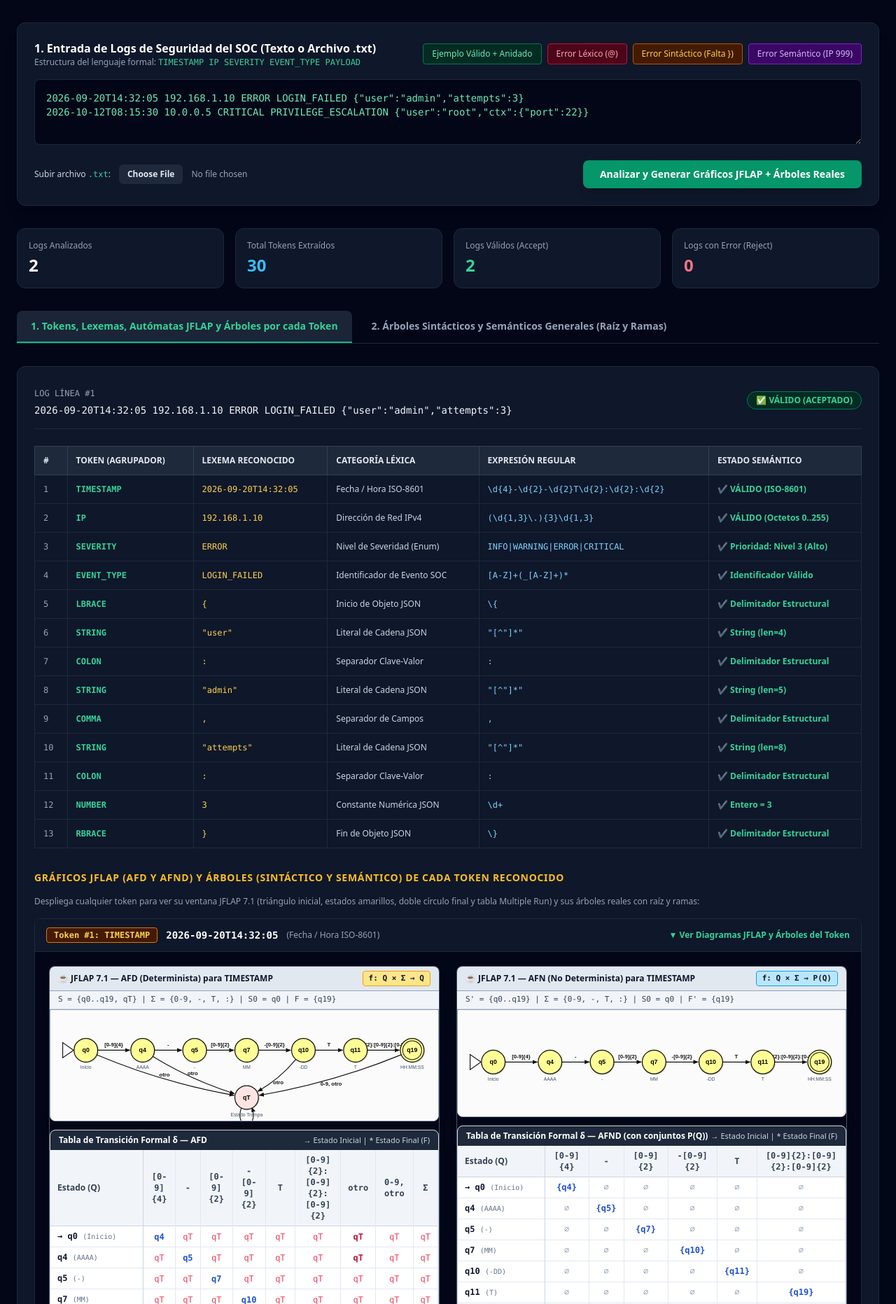
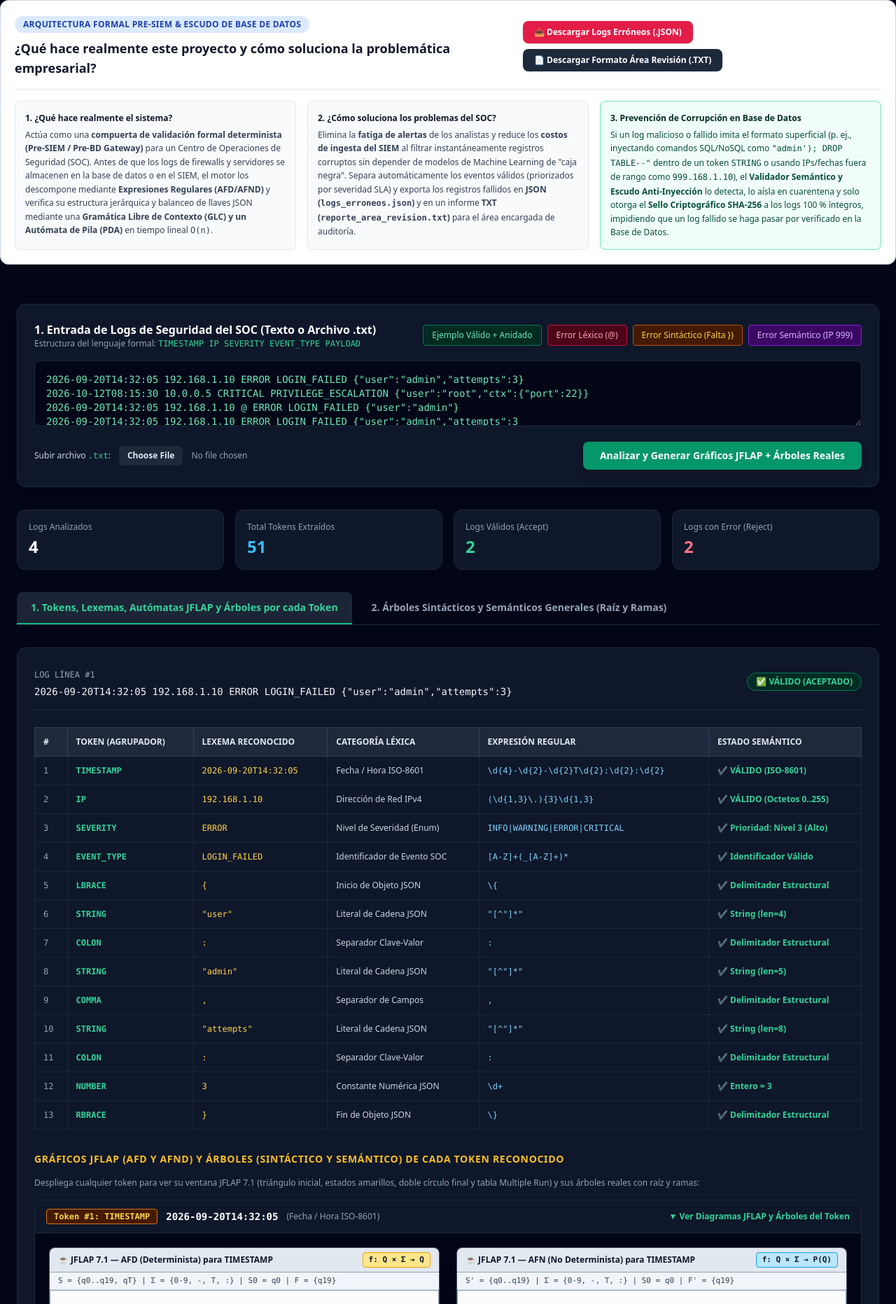
Before and after one commit to Fer-rgb03/TeoriaComputacion, a Flask app: page / in a window 1280 px wide. Shown: the part 77-1940 px from the top of the page at 70% size. Run offline with Flask 3, Linux system fonts and the light colour scheme; some libraries are stand-ins or nearby versions.

Commit message:
Configuracion de salida de JSON y TXT, agregacion de un sistema de deteccion contra ataques de base de datos, y definicion sobre que hace el proyecto

```diff
--- a/app/controllers/analyzer_controller.py
+++ b/app/controllers/analyzer_controller.py
@@ -1,34 +1,44 @@
-from flask import render_template, request
-from app.patterns.singleton.grammar_singleton import GrammarSingleton
-from app.services.analyzer_service import analyze_single_log, save_results_to_storage
+import os
+from flask import render_template, request, send_file, abort
+from app.services.analyzer_service import analyze_logs_input, DEFAULT_SAMPLE_LOGS
 
-grammar = GrammarSingleton()
 
 def index_controller():
-    log_input = grammar.DEFAULT_LOGS
+    raw_input = DEFAULT_SAMPLE_LOGS
     if request.method == 'POST':
-        uploaded_file = request.files.get('txt_file')
+        uploaded_file = request.files.get('log_file')
         if uploaded_file and uploaded_file.filename != '':
-            log_input = uploaded_file.read().decode('utf-8', errors='replace')
+            raw_input = uploaded_file.read().decode('utf-8', errors='replace')
         else:
-            log_input = request.form.get('log_input', grammar.DEFAULT_LOGS)
+            raw_input = request.form.get('log_input', DEFAULT_SAMPLE_LOGS)
 
-    lines = [line.strip() for line in log_input.splitlines() if line.strip()]
-    results = [analyze_single_log(line, idx + 1) for idx, line in enumerate(lines)]
+    context = analyze_logs_input(raw_input)
+    return render_template('index.html', **context)
 
-    # Persistir en archivos planos dentro de app/storage/
-    save_results_to_storage(results)
 
-    summary = {
-        'total_lines': len(results),
-        'total_tokens': sum(len(r['tokens']) for r in results),
-        'accepted': sum(1 for r in results if r['valid_lexical'] and r['valid_syntactic'] and r['valid_semantic']),
-        'rejected': sum(1 for r in results if not (r['valid_lexical'] and r['valid_syntactic'] and r['valid_semantic']))
-    }
+def descargar_errores_json_controller():
+    ruta = os.path.join(os.getcwd(), 'app', 'storage', 'logs_erroneos.json')
+    if not os.path.exists(ruta):
+        analyze_logs_input(DEFAULT_SAMPLE_LOGS)
+    if not os.path.exists(ruta):
+        abort(404, description="Archivo JSON no encontrado.")
+    return send_file(
+        ruta,
+        mimetype='application/json',
+        as_attachment=True,
+        download_name='logs_erroneos_soc.json'
+    )
 
-    return render_template(
-        'index.html',
-        log_input=log_input,
-        results=results,
-        summary=summary
+
+def descargar_reporte_txt_controller():
+    ruta = os.path.join(os.getcwd(), 'app', 'storage', 'reporte_area_revision.txt')
+    if not os.path.exists(ruta):
+        analyze_logs_input(DEFAULT_SAMPLE_LOGS)
+    if not os.path.exists(ruta):
+        abort(404, description="Reporte TXT no encontrado.")
+    return send_file(
+        ruta,
+        mimetype='text/plain',
+        as_attachment=True,
+        download_name='reporte_area_encargada_soc.txt'
     )
--- a/app/routes.py
+++ b/app/routes.py
@@ -1,8 +1,23 @@
 from flask import Blueprint
-from app.controllers.analyzer_controller import index_controller
+from app.controllers.analyzer_controller import (
+    index_controller,
+    descargar_errores_json_controller,
+    descargar_reporte_txt_controller
+)
 
 main_bp = Blueprint('main', __name__)
+
 
 @main_bp.route('/', methods=['GET', 'POST'])
 def index():
     return index_controller()
+
+
+@main_bp.route('/descargar/errores-json', methods=['GET'])
+def descargar_errores_json():
+    return descargar_errores_json_controller()
+
+
+@main_bp.route('/descargar/reporte-txt', methods=['GET'])
+def descargar_reporte_txt():
+    return descargar_reporte_txt_controller()
--- a/app/views/templates/index.html
+++ b/app/views/templates/index.html
@@ -11,7 +11,8 @@
                 'valido': '2026-09-20T14:32:05 192.168.1.10 ERROR LOGIN_FAILED {"user":"admin","attempts":3}\n2026-10-12T08:15:30 10.0.0.5 CRITICAL PRIVILEGE_ESCALATION {"user":"root","ctx":{"port":22}}',
                 'lexico': '2026-09-20T14:32:05 192.168.1.10 @ ERROR LOGIN_FAILED {"user":"admin"}',
                 'sintactico': '2026-09-20T14:32:05 192.168.1.10 ERROR LOGIN_FAILED {"user":"admin","attempts":3',
-                'semantico': '2026-09-20T14:32:05 999.168.1.10 ERROR LOGIN_FAILED {"user":"admin","attempts":3}'
+                'semantico': '2026-09-20T14:32:05 999.168.1.10 ERROR LOGIN_FAILED {"user":"admin","attempts":3}',
+                'ataque_bd': '2026-09-20T14:32:05 192.168.1.10 ERROR LOGIN_FAILED {"user":"admin\'); DROP TABLE logs;--","attempts":3}'
             };
             document.getElementById('log_input').value = samples[type];
         }
@@ -47,6 +48,55 @@
             </div>
         </div>
     </header>
+    <!-- BLOQUE EJECUTIVO: OBSERVACIONES 1, 2 Y 3 DEL PROFESOR -->
+<section class="mb-6 rounded-xl border border-slate-300 bg-white p-5 shadow-sm">
+  <div class="flex flex-col lg:flex-row lg:items-center lg:justify-between gap-4 border-b border-slate-200 pb-4">
+    <div>
+      <span class="inline-block rounded-full bg-blue-100 px-3 py-1 text-xs font-bold text-blue-800 uppercase tracking-wide">
+        Arquitectura Formal Pre-SIEM &amp; Escudo de Base de Datos
+      </span>
+      <h2 class="mt-2 text-lg font-bold text-slate-900">
+        ¿Qué hace realmente este proyecto y cómo soluciona la problemática empresarial?
+      </h2>
+    </div>
+
+    <!-- BOTONES DE DESCARGA EXIGIDOS EN LA RETROALIMENTACIÓN (PUNTO 1) -->
+    <div class="flex flex-wrap gap-2">
+      <a href="/descargar/errores-json"
+         class="inline-flex items-center gap-2 rounded-lg bg-rose-600 px-4 py-2 text-xs font-bold text-white shadow hover:bg-rose-700 transition">
+        <span>📥 Descargar Logs Erróneos (.JSON)</span>
+      </a>
+      <a href="/descargar/reporte-txt"
+         class="inline-flex items-center gap-2 rounded-lg bg-slate-800 px-4 py-2 text-xs font-bold text-white shadow hover:bg-slate-900 transition">
+        <span>📄 Descargar Formato Área Revisión (.TXT)</span>
+      </a>
+    </div>
+  </div>
+
+  <!-- DESCRIPCIÓN DEL PROYECTO Y SOLUCIÓN DE PROBLEMAS (PUNTO 2 Y PUNTO 3) -->
+  <div class="mt-4 grid grid-cols-1 md:grid-cols-3 gap-4 text-xs text-slate-700 leading-relaxed">
+    <div class="rounded-lg bg-slate-50 p-3.5 border border-slate-200">
+      <h3 class="font-bold text-slate-900 mb-1">1. ¿Qué hace realmente el sistema?</h3>
+      <p>
+        Actúa como una <strong>compuerta de validación formal determinista (Pre-SIEM / Pre-BD Gateway)</strong> para un Centro de Operaciones de Seguridad (SOC). Antes de que los logs de firewalls y servidores se almacenen en la base de datos o en el SIEM, el motor los descompone mediante <strong>Expresiones Regulares (AFD/AFND)</strong> y verifica su estructura jerárquica y balanceo de llaves JSON mediante una <strong>Gramática Libre de Contexto (GLC) y un Autómata de Pila (PDA)</strong> en tiempo lineal <code>O(n)</code>.
+      </p>
+    </div>
+
+    <div class="rounded-lg bg-slate-50 p-3.5 border border-slate-200">
+      <h3 class="font-bold text-slate-900 mb-1">2. ¿Cómo soluciona los problemas del SOC?</h3>
+      <p>
+        Elimina la <strong>fatiga de alertas</strong> de los analistas y reduce los <strong>costos de ingesta del SIEM</strong> al filtrar instantáneamente registros corruptos sin depender de modelos de Machine Learning de "caja negra". Separa automáticamente los eventos válidos (priorizados por severidad SLA) y exporta los registros fallidos en <strong>JSON (<code>logs_erroneos.json</code>)</strong> y en un informe <strong>TXT (<code>reporte_area_revision.txt</code>)</strong> para el área encargada de auditoría.
+      </p>
+    </div>
+
+    <div class="rounded-lg bg-emerald-50/70 p-3.5 border border-emerald-300">
+      <h3 class="font-bold text-emerald-950 mb-1">3. Prevención de Corrupción en Base de Datos</h3>
+      <p class="text-emerald-900">
+        Si un log malicioso o fallido imita el formato superficial (p. ej., inyectando comandos SQL/NoSQL como <code>"admin'); DROP TABLE--"</code> dentro de un token <code>STRING</code> o usando IPs/fechas fuera de rango como <code>999.168.1.10</code>), el <strong>Validador Semántico y Escudo Anti-Inyección</strong> lo detecta, lo aísla en cuarentena y solo otorga el <strong>Sello Criptográfico SHA-256</strong> a los logs 100 % íntegros, impidiendo que un log fallido se haga pasar por verificado en la Base de Datos.
+      </p>
+    </div>
+  </div>
+</section>
 
     <main class="max-w-7xl mx-auto px-6 py-8 space-y-8">
 
```
Also changed, not shown: app/services/analyzer_service.py (+150 -1 lines), app/storage/datos.json, app/storage/logs_erroneos.json (added), app/storage/reporte_area_revision.txt (added), app/storage/reportes.csv.
